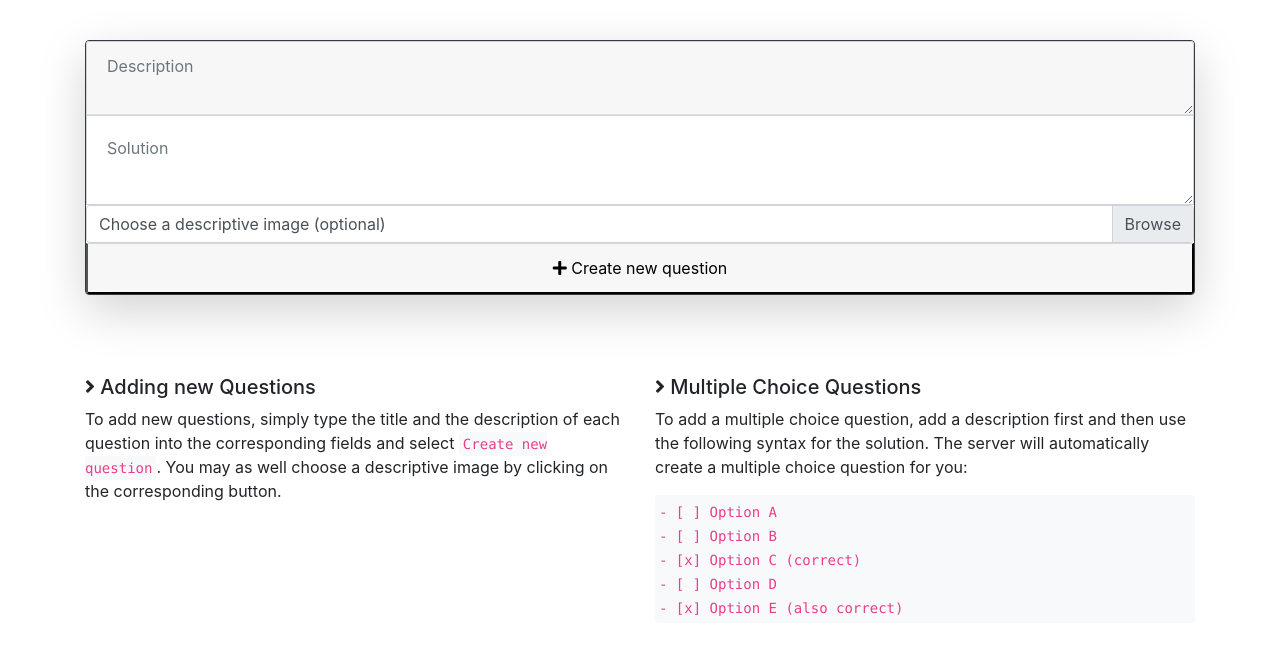
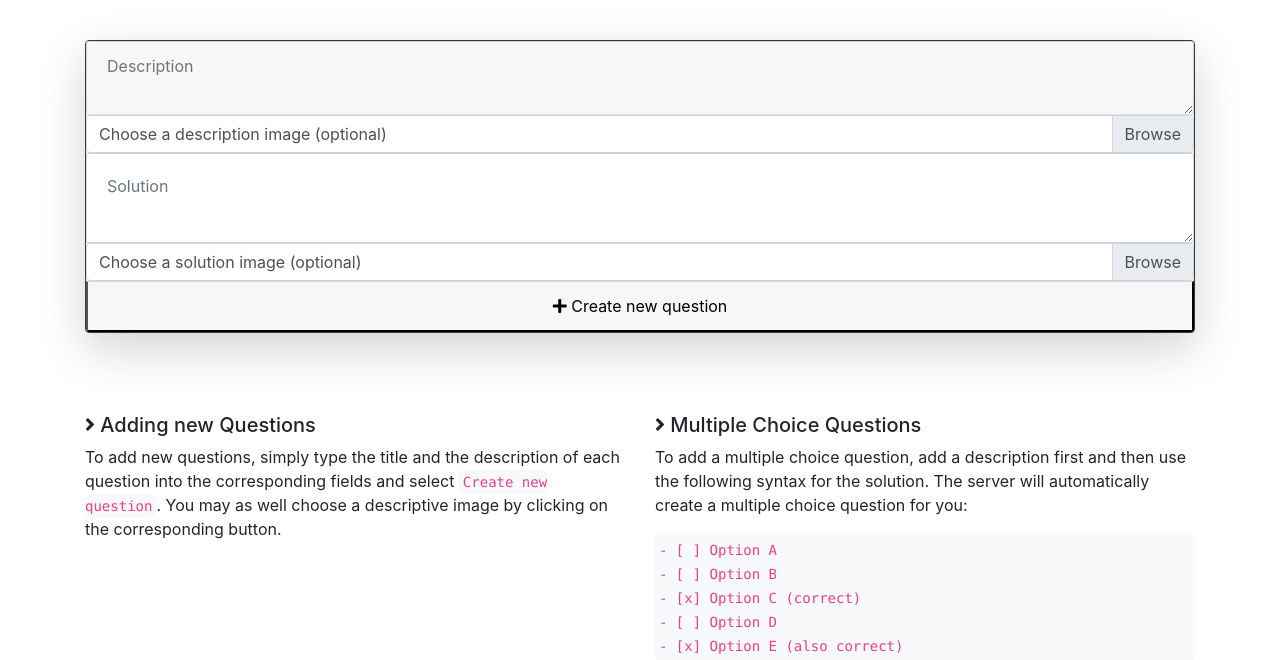
Before and after one commit to fragenautomat/fragenkatalog, a Django app: page /quizzes/quiz/edit/1 in a window 1280 px wide. Shown: the part 56-716 px from the top of the page. Run offline with Django 3.2, Linux system fonts and the light colour scheme; a user stored in the database is signed in; tables that the repository leaves empty hold one stand-in row (values such as "Sample post"); some libraries are stand-ins or nearby versions.

Commit message:
Add solution image

```diff
--- a/fragenkatalog/fragenkatalog/questions/forms.py
+++ b/fragenkatalog/fragenkatalog/questions/forms.py
@@ -4,4 +4,5 @@ from django import forms
 class NewQuestionForm(forms.Form):
     description = forms.CharField(label="Description of the task", max_length=10000)
     solution = forms.CharField(label="Solution of the task", max_length=10000)
-    image = forms.ImageField(required=False)
+    description_image = forms.ImageField(required=False)
+    solution_image = forms.ImageField(required=False)
--- a/fragenkatalog/templates/quizzes/edit_quiz.html
+++ b/fragenkatalog/templates/quizzes/edit_quiz.html
@@ -15,11 +15,15 @@
         <div class="card border-dark shadow-lg" style="margin-top: 20px;">
             <textarea name="description" class="form-control border-radius-0 card-header"
                       placeholder="Description" aria-label="Description"></textarea>
+            <div class="custom-file">
+                <input type="file" accept="image/*" class="custom-file-input" id="description-image" name="description_image">
+                <label class="custom-file-label" for="description-image" id="description-image-label">Choose a description image (optional)</label>
+            </div>
             <textarea name="solution" class="form-control border-radius-0 card-body"
                       placeholder="Solution" aria-label="Solution"></textarea>
             <div class="custom-file">
-              <input type="file" accept="image/*" class="custom-file-input" id="image" name="image">
-              <label class="custom-file-label" for="image" id="image-label">Choose a descriptive image (optional)</label>
+                <input type="file" accept="image/*" class="custom-file-input" id="solution-image" name="solution_image">
+                <label class="custom-file-label" for="solution-image" id="solution-image-label">Choose a solution image (optional)</label>
             </div>
             <button type="submit" class="card-footer"><span class="fas fa-plus"></span> Create new question</button>
         </div>
@@ -61,8 +65,11 @@
 {% if user.is_authenticated %}
 
 <script>
-$("#image").on("change", function(){
-    $("#image-label").text($("#image").val().split('\\').pop())
+$("#description-image").on("change", function(){
+    $("#description-image-label").text($("#description-image").val().split('\\').pop())
+});
+$("#solution-image").on("change", function(){
+    $("#solution-image-label").text($("#solution-image").val().split('\\').pop())
 });
 </script>
 
```
Also changed, not shown: fragenkatalog/fragenkatalog/questions/models.py (+4 -4 lines), fragenkatalog/fragenkatalog/questions/views.py (+4 -3 lines), fragenkatalog/templates/questionnaire.html (+7 -4 lines), fragenkatalog/fragenkatalog/questions/migrations/0003_auto_20190711_1254.py (added).
